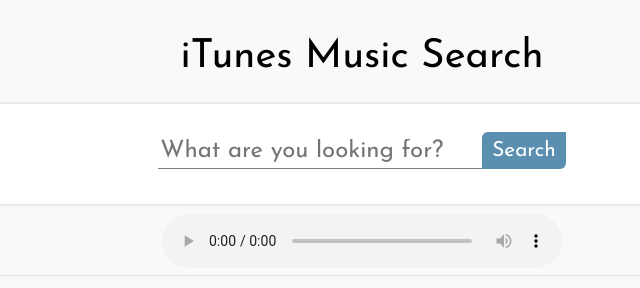
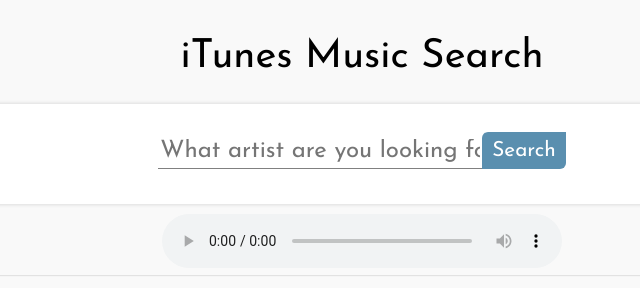
Before and after one commit to JillianLacey/itunes-music-search, a plain HTML site: page index.html in a window 1280 px wide. Shown: the full height of the page, 278-918 px from the left. Drawn offline with nearby package versions, Linux system fonts and the light colour scheme.

Commit message:
update html search

```diff
--- a/index.html
+++ b/index.html
@@ -16,7 +16,7 @@
       </header>
       <section class="search">
         <form class="search-form">
-          <input id="input" type="text" autocomplete="off" placeholder="What are you looking for?">
+          <input id="input" type="text" autocomplete="off" placeholder="What artist are you looking for?">
           <input id="submit" type="submit" value="Search">
         </form>
       </section>
```
